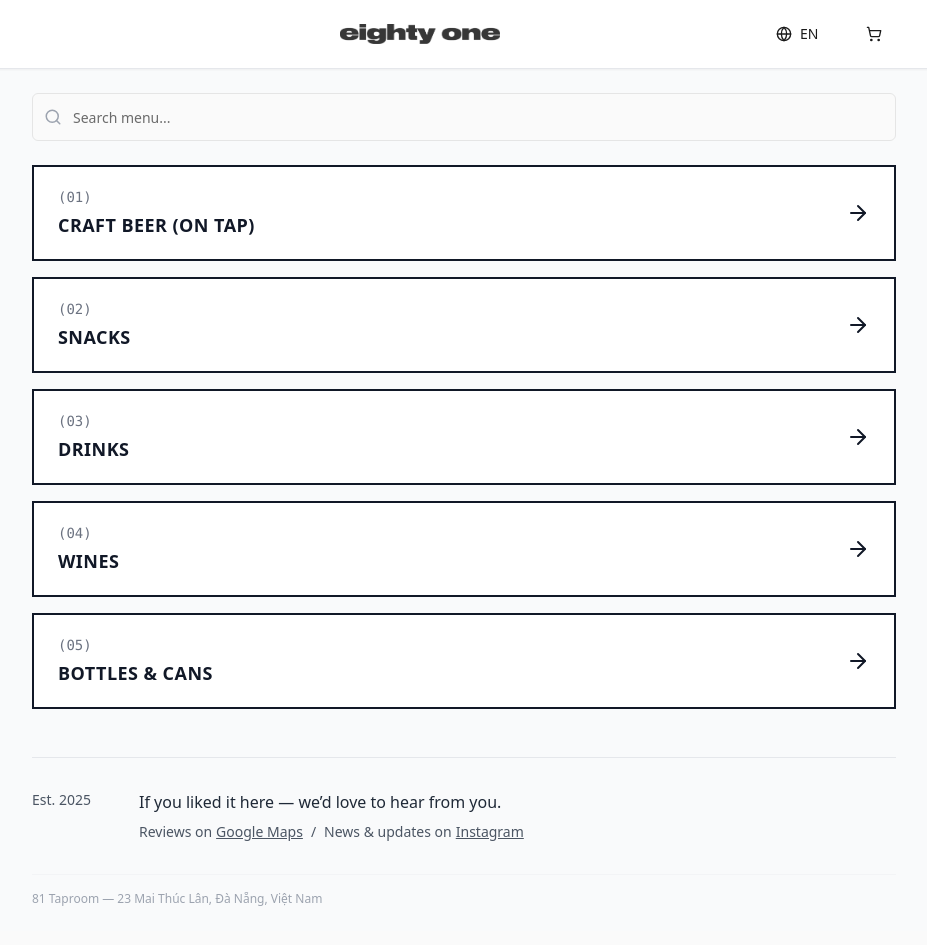
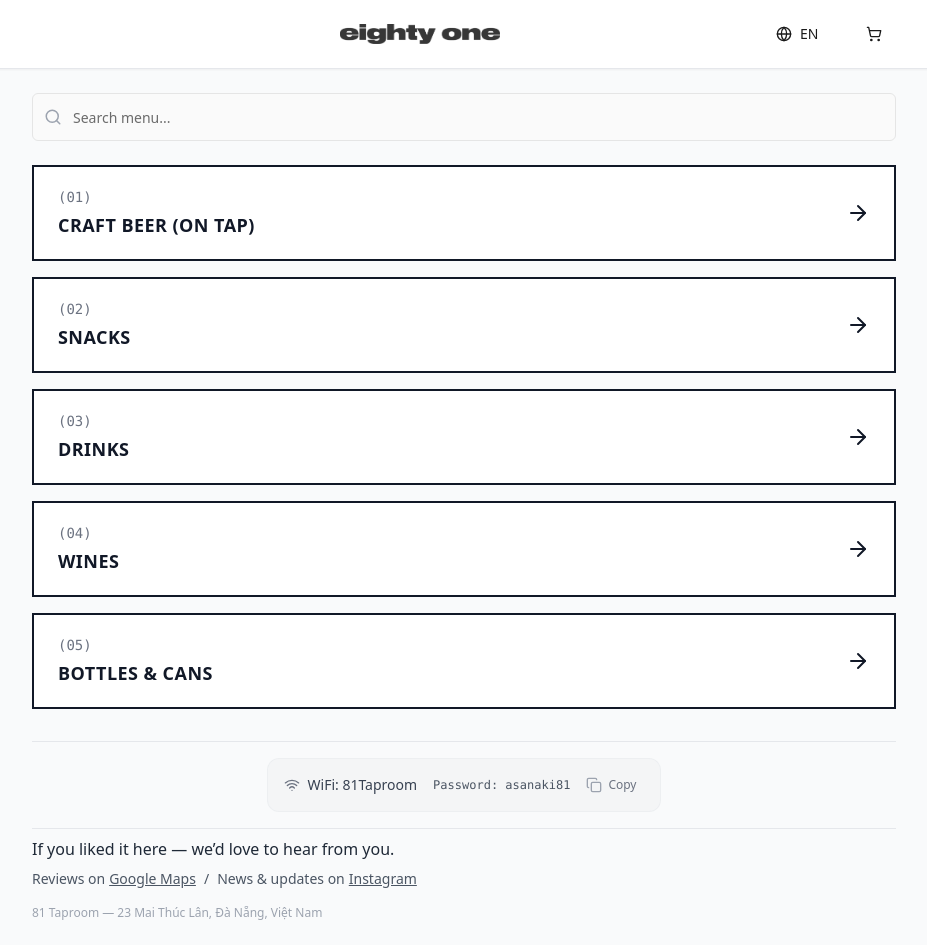
Before and after one commit to alibeksopuev-dev/81-Taproom, a React (Vite) app: page / in a window 1280 px wide. Shown: the whole page, without its empty margins (176-1103 px from the left). Built offline with nearby package versions, Linux system fonts and the light colour scheme.

Commit message:
everything

```diff
--- a/src/lib/i18n/translations.ts
+++ b/src/lib/i18n/translations.ts
@@ -43,6 +43,9 @@
   reviewsOn: 'Reviews on',
   newsOn: 'News & updates on',
   footerMessage: 'If you liked it here — we’d love to hear from you.',
+  wifiNetwork: 'WiFi: 81Taproom',
+  wifiPassword: 'Password: asanaki81',
+  copied: 'Copied!',
 };
 
 const vi: Translation = {
@@ -88,6 +91,9 @@
   reviewsOn: 'Đánh giá trên',
   newsOn: 'Tin tức & cập nhật trên',
   footerMessage: 'Nếu bạn thích nơi này — chúng tôi rất muốn nghe ý kiến từ bạn.',
+  wifiNetwork: 'WiFi: 81Taproom',
+  wifiPassword: 'Mật khẩu: asanaki81',
+  copied: 'Đã sao chép!',
 };
 
 const ja: Translation = {
@@ -133,6 +139,9 @@
   reviewsOn: 'レビュー',
   newsOn: 'ニュース＆アップデート',
   footerMessage: '気に入っていただけたなら、ぜひ感想をお聞かせください。',
+  wifiNetwork: 'WiFi: 81Taproom',
+  wifiPassword: 'パスワード: asanaki81',
+  copied: 'コピーしました！',
 };
 
 const ko: Translation = {
@@ -178,6 +187,9 @@
   reviewsOn: '리뷰 보기',
   newsOn: '새소식',
   footerMessage: '이곳이 마음에 드셨다면 — 여러분의 의견을 기다립니다.',
+  wifiNetwork: 'WiFi: 81Taproom',
+  wifiPassword: '비밀번호: asanaki81',
+  copied: '복사되었습니다!',
 };
 
 export const translations: Record<Language, Translation> = {
--- a/src/pages/Home.tsx
+++ b/src/pages/Home.tsx
@@ -5,10 +5,20 @@
 import { useUIStore } from '@/lib/store';
 import { CATEGORIES, PRODUCTS } from '@/data/products';
 import { getTranslation } from '@/lib/i18n/translations';
+import { Wifi, Copy, Check } from 'lucide-react';
+import { useState } from 'react';
+import { Button } from '@/components/ui/button';
 
 export function Home() {
   const { language, searchQuery } = useUIStore();
   const t = getTranslation(language);
+  const [copied, setCopied] = useState(false);
+
+  const copyWifiPassword = () => {
+    navigator.clipboard.writeText('asanaki81');
+    setCopied(true);
+    setTimeout(() => setCopied(false), 2000);
+  };
 
   const sortedCategories = [...CATEGORIES].sort((a, b) => a.order - b.order);
 
@@ -69,12 +79,39 @@
           </div>
         )}
 
+        <div className="pt-4 flex flex-col items-center gap-2 border-t border-gray-200">
+          <div className="flex items-center gap-2 text-sm text-gray-700 bg-gray-100/80 px-4 py-3 rounded-xl border border-gray-200/50 max-w-fit">
+            <Wifi size={16} className="text-gray-500" />
+            <div className="flex flex-col sm:flex-row sm:items-center gap-1 sm:gap-4">
+              <span className="font-medium">{t.wifiNetwork}</span>
+              <div className="flex items-center gap-2">
+                <span className="text-gray-600 font-mono text-xs">{t.wifiPassword}</span>
+                <Button
+                  variant="ghost"
+                  size="sm"
+                  className="h-7 px-2 text-xs gap-1.5 hover:bg-white"
+                  onClick={copyWifiPassword}
+                >
+                  {copied ? (
+                    <>
+                      <Check size={12} className="text-green-600" />
+                      <span className="text-green-600 font-medium">{t.copied}</span>
+                    </>
+                  ) : (
+                    <>
+                      <Copy size={12} className="text-gray-400" />
+                      <span className="text-gray-500 group-hover:text-gray-900">Copy</span>
+                    </>
+                  )}
+                </Button>
+              </div>
+            </div>
+          </div>
+        </div>
+
         {/* Footer */}
-        <footer className="mt-12 pt-8 border-t border-gray-200">
+        <footer className="mt-4 border-t border-gray-200 pt-2">
           <div className="flex flex-col md:flex-row md:items-start gap-4 md:gap-12 text-gray-600">
-            <div className="text-sm font-medium whitespace-nowrap">
-              {t.established}
-            </div>
 
             <div className="flex-1 space-y-2">
               <p className="text-base text-gray-800">
@@ -104,7 +141,7 @@
             </div>
           </div>
 
-          <div className="mt-8 pt-4 border-t border-gray-100">
+          <div className="pt-4">
             <p className="text-xs text-gray-400">
               81 Taproom — 23 Mai Thúc Lân, Đà Nẵng, Việt Nam
             </p>
--- a/src/types/i18n.ts
+++ b/src/types/i18n.ts
@@ -50,4 +50,7 @@
   reviewsOn: string;
   newsOn: string;
   footerMessage: string;
+  wifiNetwork: string;
+  wifiPassword: string;
+  copied: string;
 }
```
